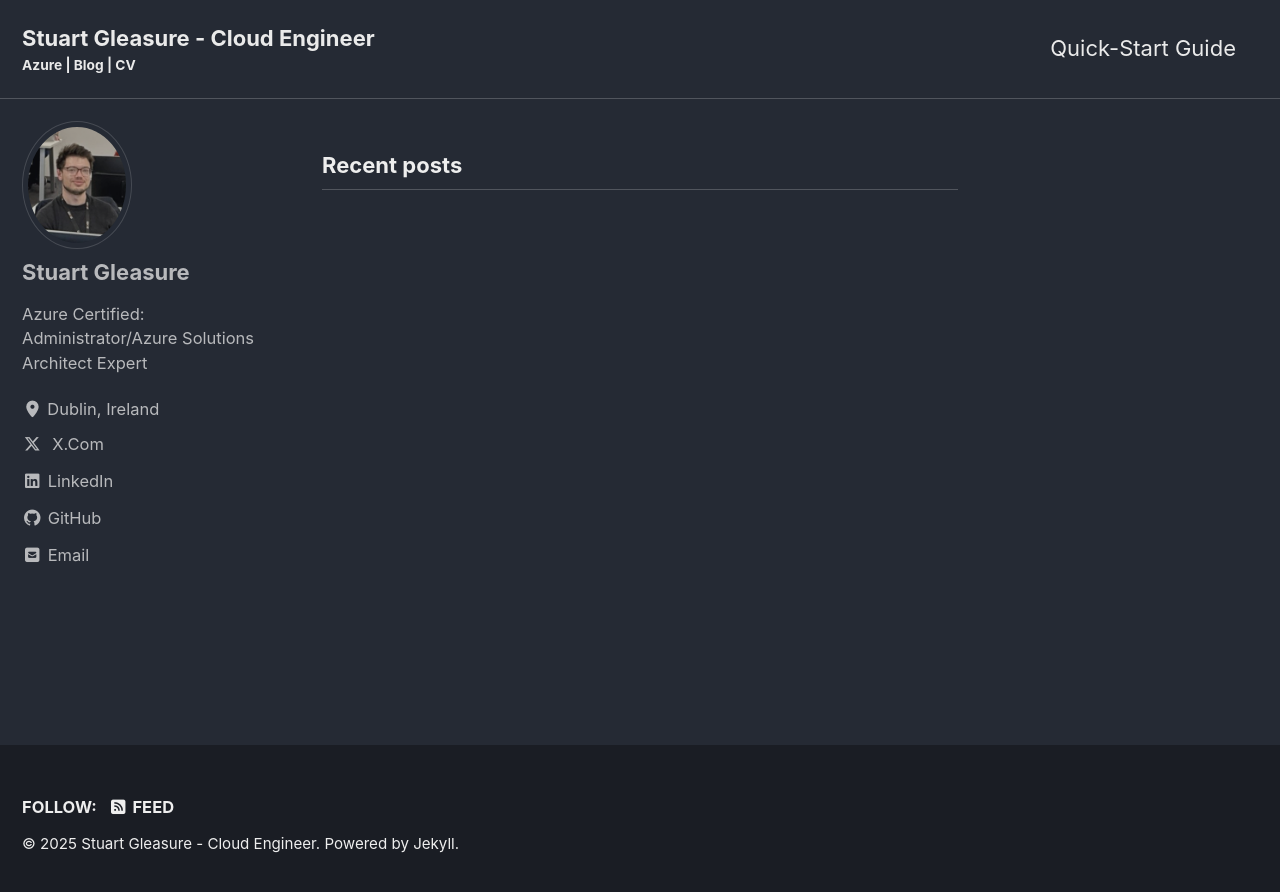
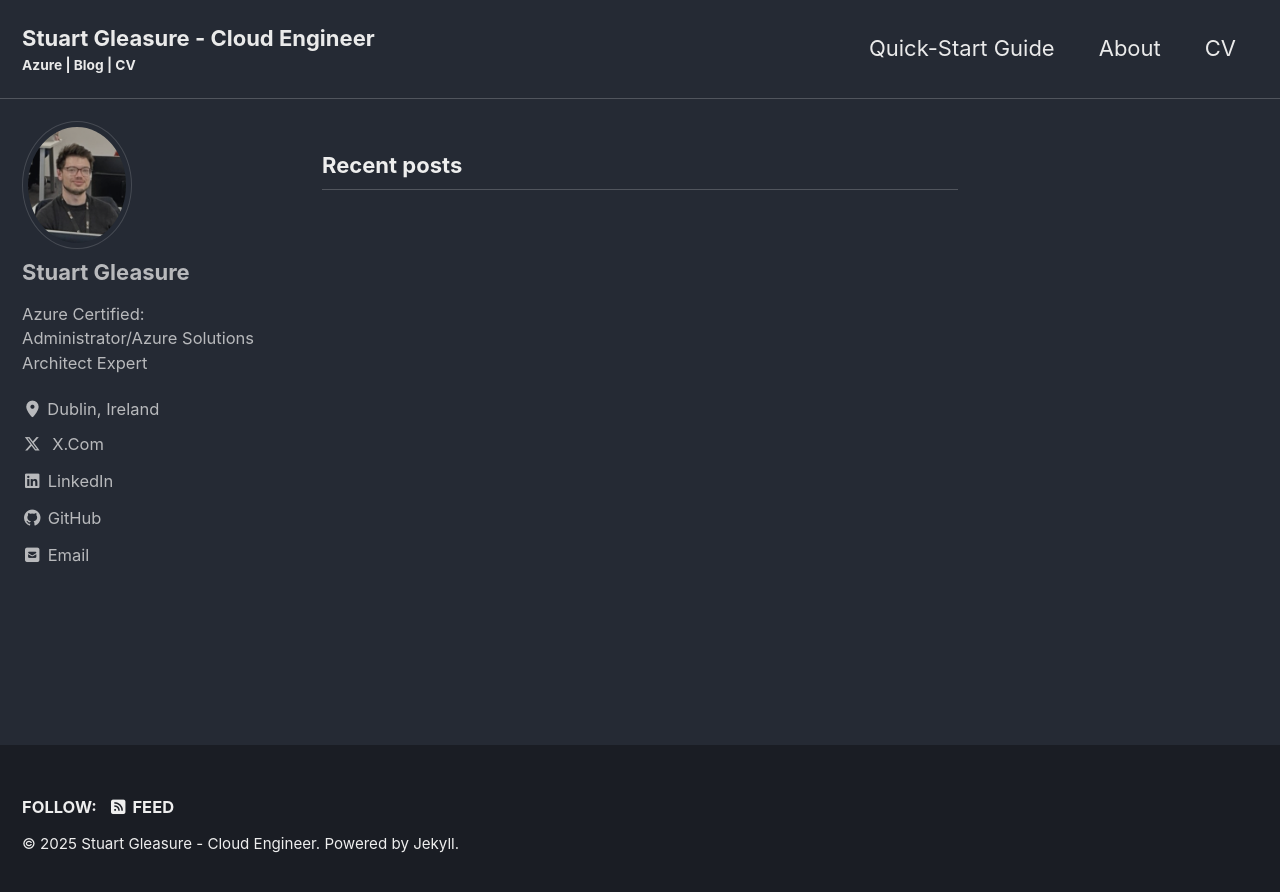
Before and after one commit to TinoStu/TinoStu.github.io, a Jekyll site: the page built from index.html, in a window 1280 px wide. Shown: the top 892 px of the page. Built offline with Jekyll 4.4.1, drawn with Linux system fonts in a browser that asks for light colours; cached includes are drawn as plain includes; the list of posts is cut into pages by our own code.

Commit message:
add navigation

```diff
--- a/_data/navigation.yml
+++ b/_data/navigation.yml
@@ -2,11 +2,13 @@
 main:
   - title: "Quick-Start Guide"
     url: https://mmistakes.github.io/minimal-mistakes/docs/quick-start-guide/
-  # - title: "About"
-  #   url: https://mmistakes.github.io/minimal-mistakes/about/
+  - title: "About"
+    url: /about/
   # - title: "Sample Posts"
   #   url: /year-archive/
   # - title: "Sample Collections"
   #   url: /collection-archive/
   # - title: "Sitemap"
   #   url: /sitemap/
+  - title: "CV"
+    url: /cv/
```
Also changed, not shown: about.md (added), cv.md (added).
